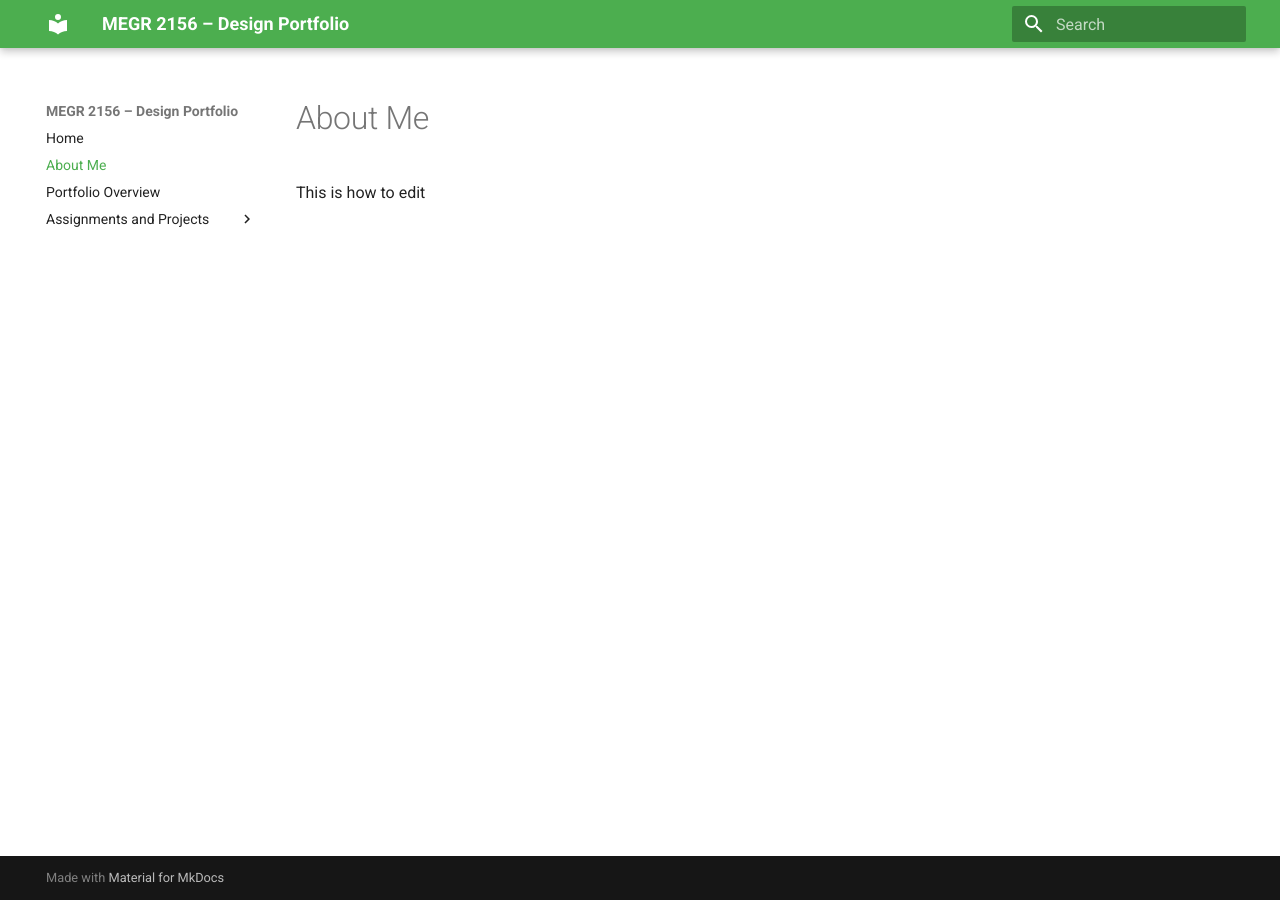
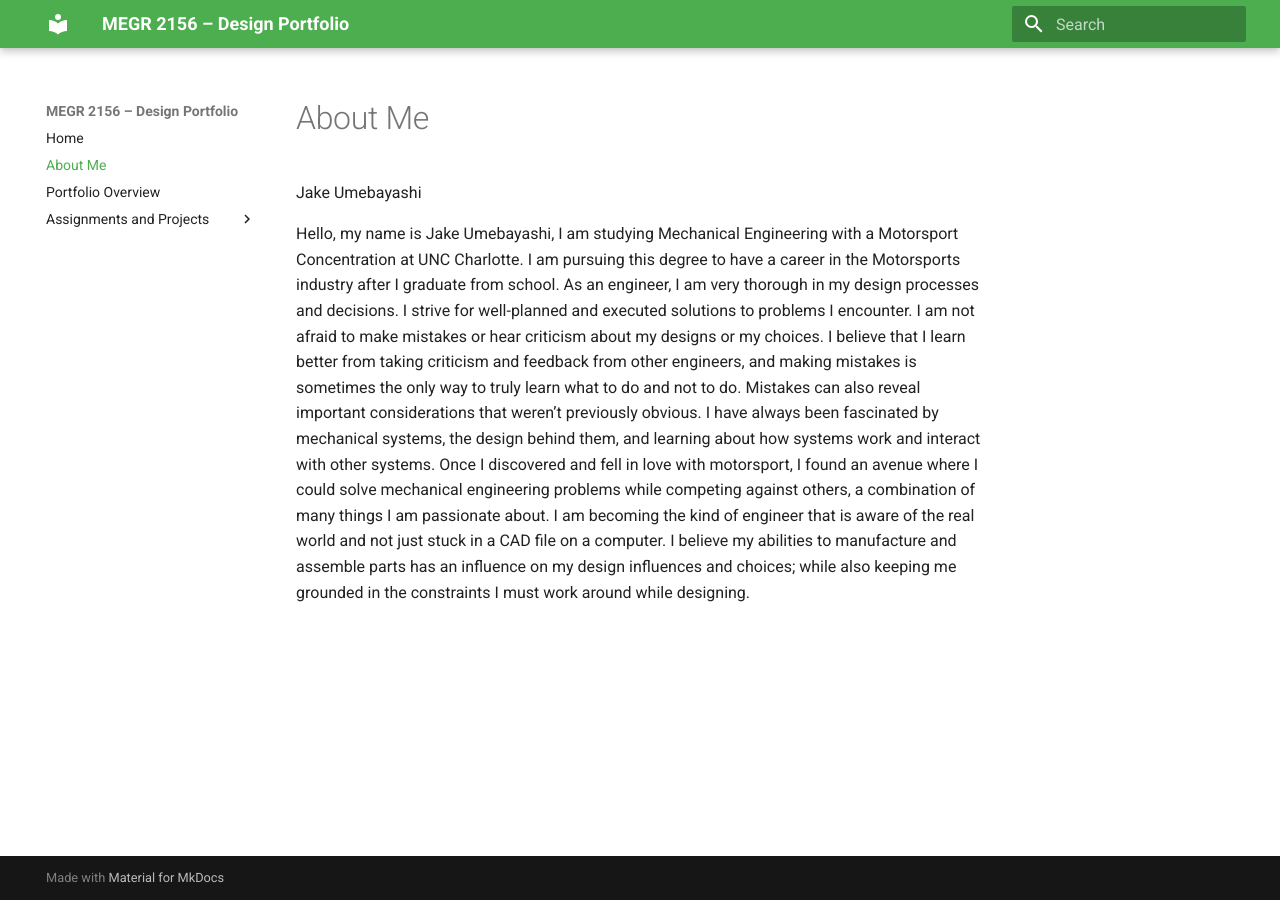
Before and after one commit to J-Umebayashi/megr-2156-portfolio, an MkDocs documentation site: the page built from docs/aboutme/index.md, in a window 1280 px wide. Built offline with MkDocs 1.6.1 and Material for MkDocs 9.7.7, drawn with Linux system fonts in a browser that asks for light colours.

Commit message:
Update About Me section with personal details
Added personal introduction and background information.

```diff
--- a/docs/aboutme/index.md
+++ b/docs/aboutme/index.md
@@ -1,2 +1,4 @@
 #About Me
-This is how to edit
+Jake Umebayashi
+
+Hello, my name is Jake Umebayashi, I am studying Mechanical Engineering with a Motorsport Concentration at UNC Charlotte. I am pursuing this degree to have a career in the Motorsports industry after I graduate from school. As an engineer, I am very thorough in my design processes and decisions. I strive for well-planned and executed solutions to problems I encounter. I am not afraid to make mistakes or hear criticism about my designs or my choices. I believe that I learn better from taking criticism and feedback from other engineers, and making mistakes is sometimes the only way to truly learn what to do and not to do. Mistakes can also reveal important considerations that weren’t previously obvious. I have always been fascinated by mechanical systems, the design behind them, and learning about how systems work and interact with other systems. Once I discovered and fell in love with motorsport, I found an avenue where I could solve mechanical engineering problems while competing against others, a combination of many things I am passionate about. I am becoming the kind of engineer that is aware of the real world and not just stuck in a CAD file on a computer. I believe my abilities to manufacture and assemble parts has an influence on my design influences and choices; while also keeping me grounded in the constraints I must work around while designing.
```
